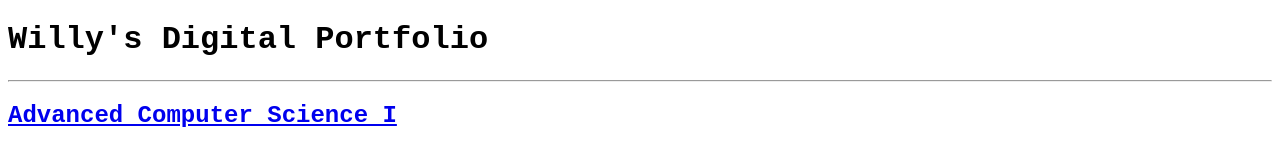
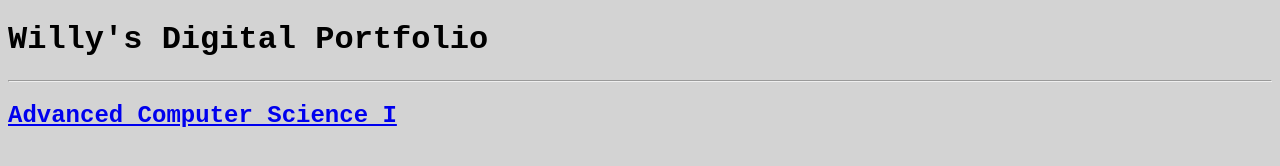
Before and after one commit to Swific/Swific, a plain HTML site: page index.html in a window 1280 px wide. Drawn offline with Linux system fonts and the light colour scheme.

Commit message:
commit all

```diff
--- a/index.html
+++ b/index.html
@@ -1,6 +1,13 @@
 <!DOCTYPE html>
 <html lang="en">
   <head>
+    <style>
+      body {
+	  background-color: lightgray;
+	  p.solid {border-style: solid;}
+      }
+      </style>
+
     <meta charset="utf-8">
     <title>Willy's Digital Portolio</title>
   </head>
```
Also changed, not shown: 1 other file.
